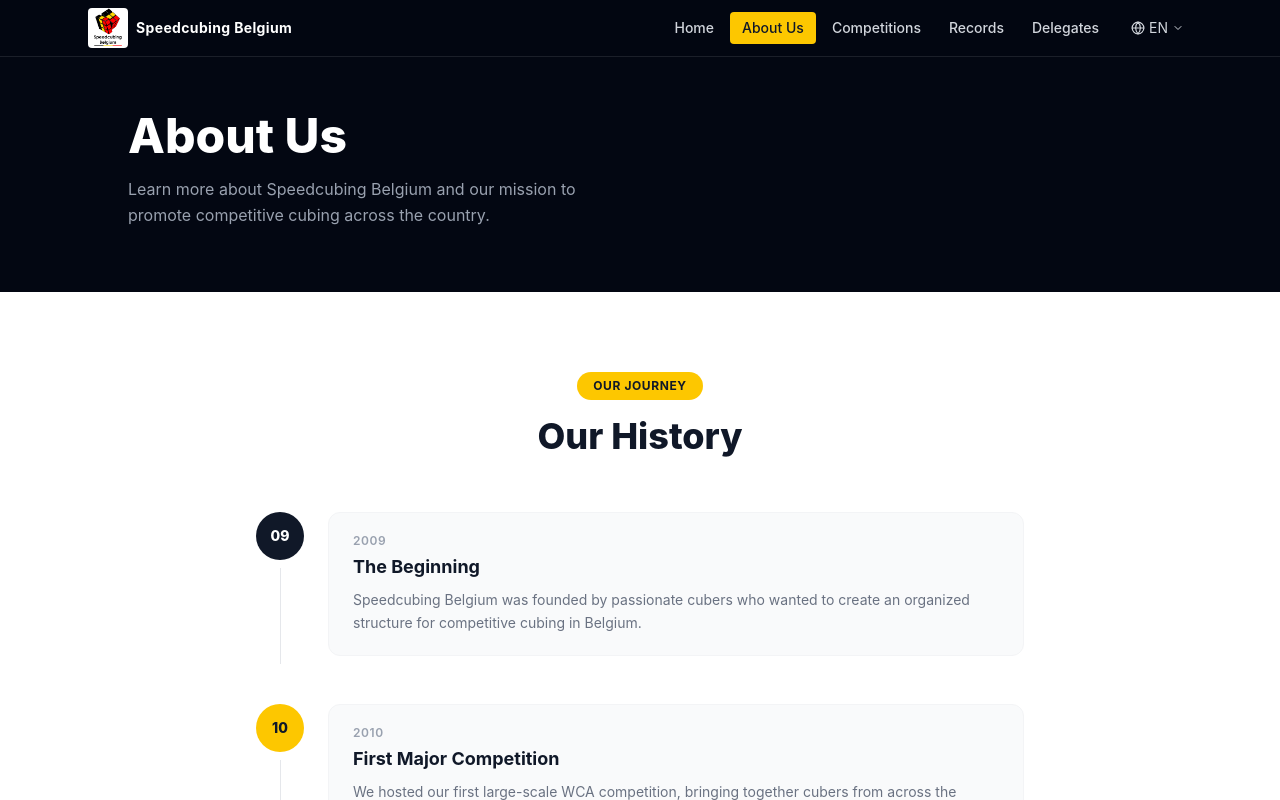
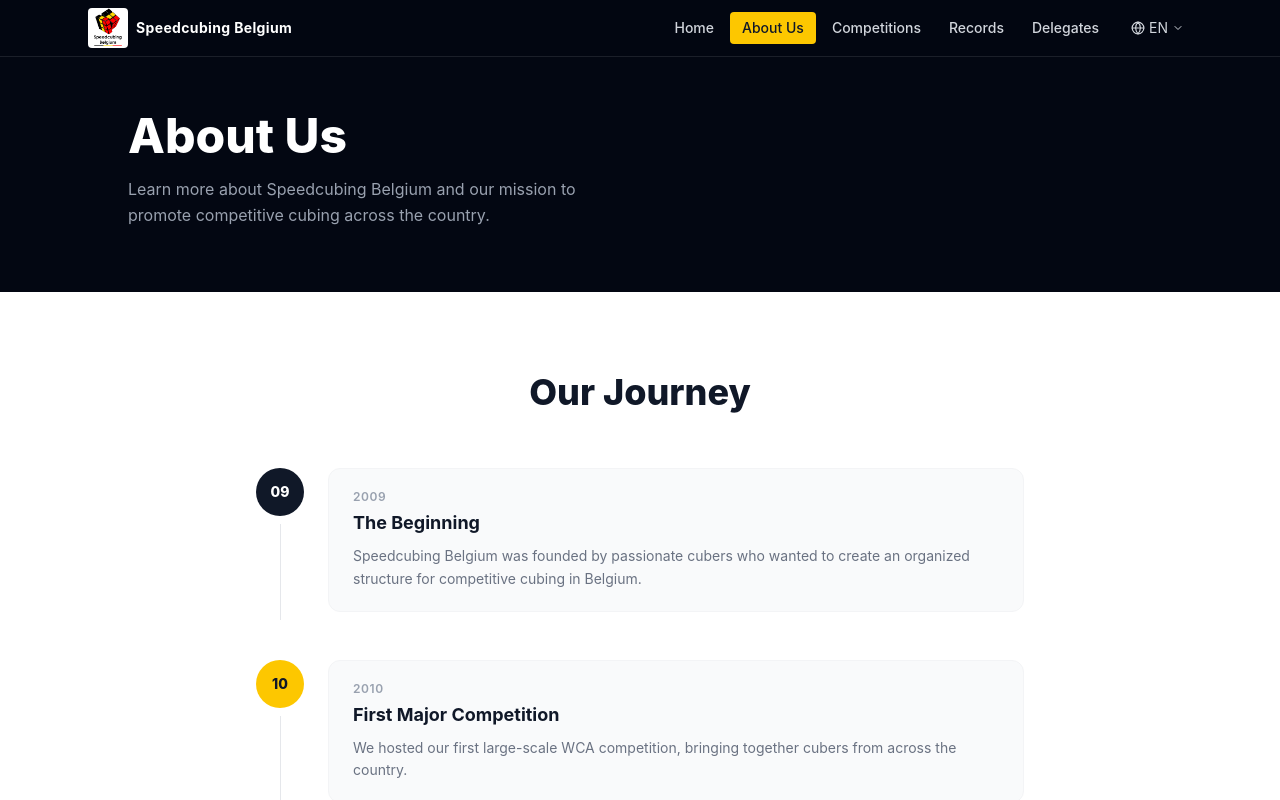
Before and after one commit to RamanTheDeveloper/Speedcubing-Belgium, a React (Vite) app in the folder speedcubing-belgium/: page /about in a window 1280 px wide. Shown: the top 800 px of the page. Built offline with nearby package versions, Linux system fonts and the light colour scheme.

Commit message:
Small changes

```diff
--- a/speedcubing-belgium/src/components/about/GetInvolved.tsx
+++ b/speedcubing-belgium/src/components/about/GetInvolved.tsx
@@ -7,7 +7,7 @@
 }
 
 const ACTIONS: InvolvedAction[] = [
-  { label: "Compete",   href: "#competitions", variant: "dark" },
+  { label: "Compete",   href: "https://www.worldcubeassociation.org/competitions?region=BE", variant: "dark" },
   { label: "Volunteer", href: "#volunteer",    variant: "dark" },
   { label: "Organize",  href: "#organize",     variant: "outline" },
 ];
--- a/speedcubing-belgium/src/components/about/Timeline.tsx
+++ b/speedcubing-belgium/src/components/about/Timeline.tsx
@@ -7,11 +7,8 @@
 
         {/* Header */}
         <div className="text-center mb-14">
-          <span className="inline-block bg-yellow-400 text-gray-900 text-xs font-bold px-4 py-1.5 rounded-full mb-4 uppercase tracking-wider">
+          <h2 className="text-3xl md:text-4xl font-extrabold text-gray-900">
             Our Journey
-          </span>
-          <h2 className="text-3xl md:text-4xl font-extrabold text-gray-900">
-            Our History
           </h2>
         </div>
 
```
